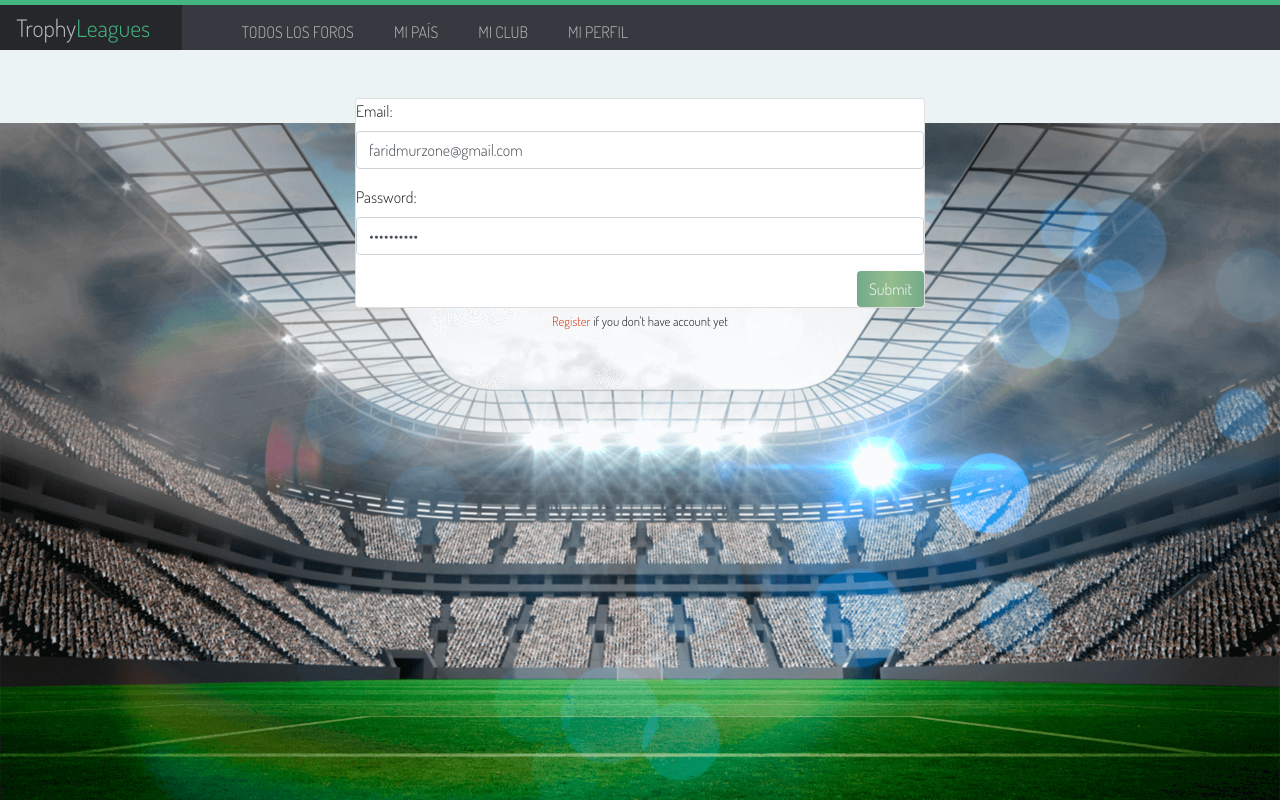
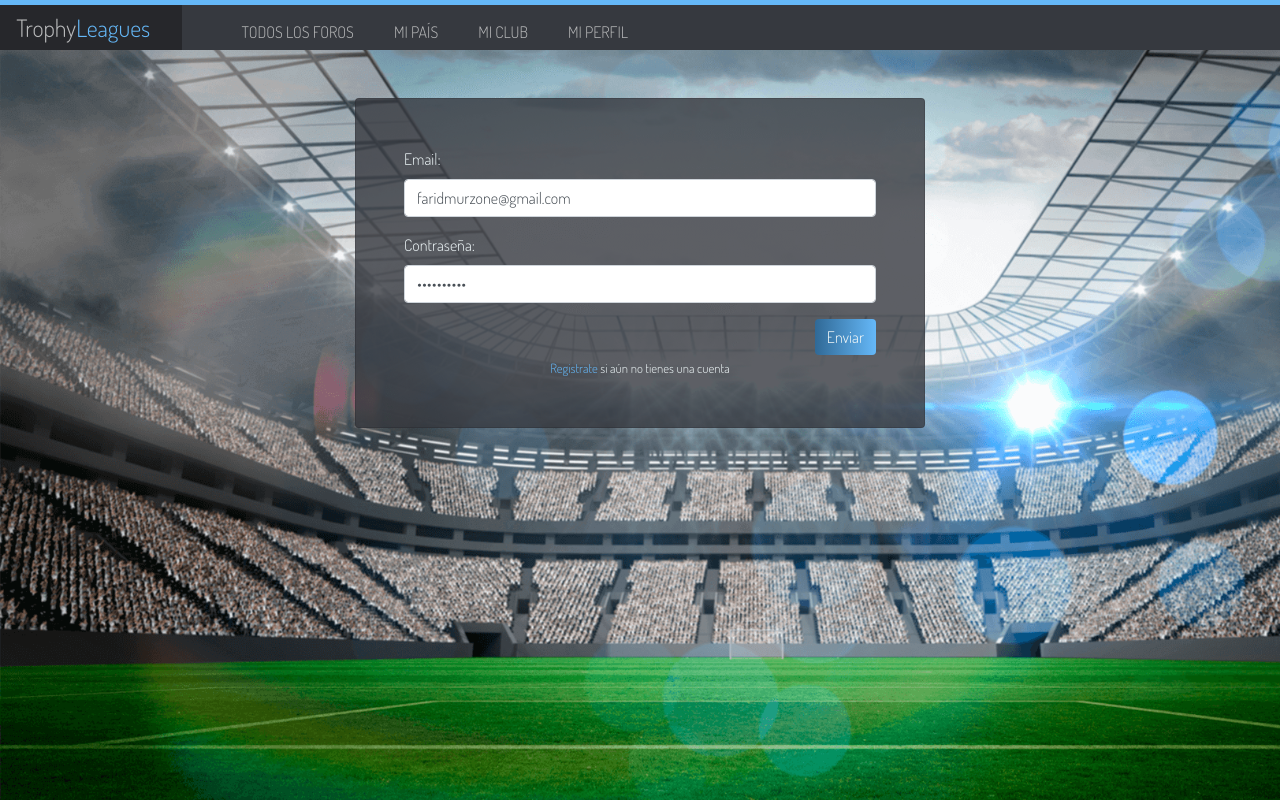
Before and after one commit to trophyleagues/forum, a React (Create React App) app: page /login in a window 1280 px wide. Built offline with nearby package versions, Linux system fonts and the light colour scheme.

Commit message:
changed colors palette

```diff
--- a/src/components/header/Header.js
+++ b/src/components/header/Header.js
@@ -6,7 +6,7 @@ class Header extends React.Component {
     return(
     <>
     <div className="header row">
-    <div className="logo-container">Trophy<span className="green-main">Leagues</span></div>
+    <div className="logo-container">Trophy<span className="text-main">Leagues</span></div>
     <header className="top-menu">
       <nav>
         <ul>
--- a/src/components/topicElements/Announces.js
+++ b/src/components/topicElements/Announces.js
@@ -10,7 +10,7 @@ const Announces = () => {
       </div>
       <div className="card-body p-2">
         <Title title="Anunciamos que el 12/12/2222 se larga la Beta!!!"></Title>
-        <Details tags="Anounces" date="Hoy" favs="999" opinions="132"></Details>
+        <Details tags="Anounces" date="Hoy" favs="999" opinions="132 &nbsp;"></Details>
       </div>
     </div>
     )
--- a/src/components/topicElements/Details.js
+++ b/src/components/topicElements/Details.js
@@ -1,28 +1,27 @@
 import React, { Component } from 'react';
+import { FontAwesomeIcon } from '@fortawesome/react-fontawesome'
+import { faComments } from '@fortawesome/free-solid-svg-icons'
 
-class Details extends Component {
-  render(){
+const Details = (props) => {
     return(
       <div className="row">
         <div className="col-xs-6 p-2">
-          <span className="badge badge-dark ml-3">{this.props.tags}</span>
+          <span className="badge badge-dark ml-3">{props.tags}</span>
         </div>
-        <div className="col-xs-6 ml-auto p-2 yellow">
+        <div className="col-xs-6 ml-auto p-2">
           <span>
             <b className="mr-3">
-              {this.props.favs}
+              {props.favs}
               <img src={require("../../assets/icons/fav.png")} width="20px" className="m-1 mb-2" alt="favorite"/>
             </b>
             <b className="mr-5">
-            {this.props.opinions}
-            <i className="fas fa-comments white"></i>
-            <img src={require("../../assets/icons/opinion.png")} width="20px" className="m-1 mb-2" alt="like" />
+            {props.opinions}
+            <FontAwesomeIcon icon={faComments} className="yellow"/>
             </b>
           </span>
         </div>
       </div>
     )
-  }
 }
 
 export default Details;
--- a/src/components/topicElements/SubforumsPreview.js
+++ b/src/components/topicElements/SubforumsPreview.js
@@ -8,7 +8,7 @@ class SubforumsPreview extends Component {
     return(
       <div className="card mt-2 p-2">
       <div className="card-header pb-0">
-        <h5 className="green">Forums</h5>
+        <h5>Forums</h5>
       </div>
       <div className="card-body pt-2 pl-2 pb-0">
       {subforums && subforums.length >= 1 ? subforums.map((forum) => {
--- a/src/components/user/Login.js
+++ b/src/components/user/Login.js
@@ -34,9 +34,9 @@ class Login extends Component {
   render(){
     return (
     <div>
-    <div className="col-md-12 d-flex justify-content-center mt-5">
+    <div className="col-md-12 d-flex justify-content-center p-5">
       <div className="col-md-12 login-box">
-        <div className="card">
+        <div className="card p-5">
           <div className="card-body">
           <form onSubmit={e => this.submit(e)}>
             <div className="form-group">
@@ -44,19 +44,19 @@ class Login extends Component {
               <input type="text" name="email" onChange={e => this.change(e)} value={this.state.email} className="form-control" />
             </div>
             <div className="form-group">
-              <label htmlFor="password">Password: </label>
+              <label htmlFor="password">Contraseña: </label>
               <input type="password" name="password" onChange={e => this.change(e)} value={this.state.password} className="form-control" />
             </div>
             <div className="d-flex flex-row-reverse">
-            <button type="submit" className="btn btn-gradient d-flex">Submit</button>
+            <button type="submit" className="btn btn-gradient d-flex">Enviar</button>
+            </div>
+            <div className="text-center">
+              <small><a href="/register"><span className="text-main">Registrate</span> si aún no tienes una cuenta</a></small>
             </div>
           </form>
           </div>
         </div>
       </div>
-    </div>
-    <div className="text-center">
-      <small><a href="/register"><span className="red">Register</span> if you don't have account yet</a></small>
     </div>
     </div>
     )
--- a/src/styles/styles.scss
+++ b/src/styles/styles.scss
@@ -13,9 +13,9 @@ body {
     font-family: $font-dosis;
     background: $bg-color; // Dark mode: #243144
     background-image: url('../assets/bg.png');
-    background-position: right bottom;
+    background-position: left top;
     background-repeat: no-repeat;
-    background-size: 100%;
+    background-size: cover;
     background-attachment: fixed;
 }
 
@@ -24,7 +24,7 @@ p {
     font-size: 1.1em;
     font-weight: 300;
     line-height: 1.7em;
-    color:  $black !important; // #303D54;
+    color: $black !important; // #303D54;
 }
 
 b {
@@ -54,7 +54,7 @@ h2 {
 }
 
 h5 {
-  color: $light-green;
+  color: $primary-color;
   font-family: chunkfive !important;
   font-size: 1.4rem;
   font-weight: lighter;
@@ -69,8 +69,8 @@ hr {
 }
 
 .btn.btn-primary {
-  background-image: linear-gradient(to right, #89C6A2, #D0E5B3);
-  border-color: #D0E5B3;
+  background-image: linear-gradient(to right, $dark-blue, $deep-blue);
+  border-color: $dark-blue;
   color: #ffffff;
   font-family: chunkfive;
   font-size: 17px;
@@ -110,6 +110,9 @@ table {
 
 .black {
     color: $black;
+}
+.text-main {
+    color: $primary-color
 }
 .green-main {
     color: $light-green;
@@ -174,9 +177,10 @@ table {
 ----------------------------------------------------- */
 
 .btn-gradient {
+    border-color: $dark-blue;
     color: #f2f7f7;
     border: 2px #9ac091;
-    background: linear-gradient(to right, rgba(115,170,138,1) 0%, rgba(149,189,142,1) 51%, rgba(115,170,138,1) 100%);
+    background: linear-gradient(to right, $second-light-blue 0%, $light-blue 100%);
   }
 
 /* ---------------------------------------------------
@@ -186,7 +190,7 @@ table {
     background: $deep-blue;
     height: 50px;
     background-size: 100%;
-    border-top: 5px solid $light-green;
+    border-top: 5px solid $primary-color;
     z-index: 2;
 }
 
@@ -216,7 +220,7 @@ table {
         padding: 0 20px;
     }
     li.is-selected {
-        border-bottom: solid 3px $light-green;
+        border-bottom: solid 3px $primary-color;
       }
 
     li:hover {
@@ -277,6 +281,16 @@ table {
     height: 20px;
     margin: 10px 0;
     width: 25px;
+}
+
+/* ---------------------------------------------------
+    Login screen
+----------------------------------------------------- */
+.login-box {
+    .card {
+        background: $bg-color !important;
+        color: $text-primary;
+    }
 }
 
 /* ---------------------------------------------------
--- a/src/styles/vars.scss
+++ b/src/styles/vars.scss
@@ -2,9 +2,9 @@ $font-dosis: 'dosis', sans-serif;
 $font-chunkfive: 'chunkfive', Helvetica;
 
 // Old
-$primary-color: #EBF3F5;
-$bg-color: #EBF3F5; // #45738b;
-$text-primary: #c3d99e; // #ffffff;
+$primary-color: #65b8f8;
+$bg-color: rgba(54, 57, 63, 0.801); // #45738b;
+$text-primary: #EBF3F5; // #ffffff;
 
 // Backgrounds
 $deep-blue: #36393f;
@@ -12,6 +12,8 @@ $dark-blue: #26272b;
 $body-bg: rgba(0, 0, 0, 0.693);
 
 // Borders and others
+$light-blue: #65b8f8; //
+$second-light-blue: #306996;
 $light-green: #43b581;
 $light-yellow: #fcff52;
 // Text
```
